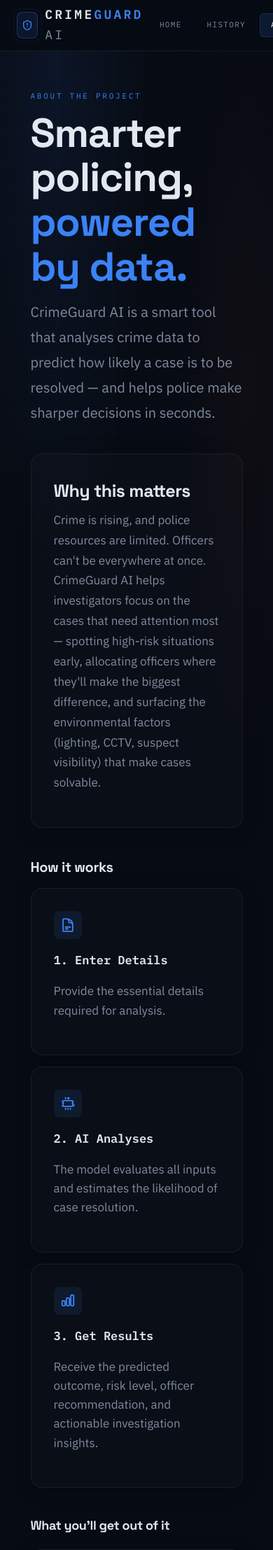
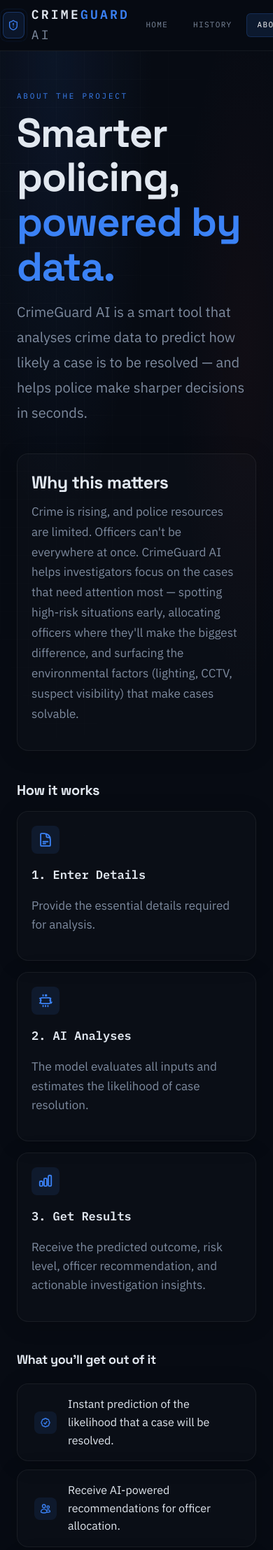
Before and after one commit to aniketghantewad04/CP_Project_CrimeGuard_AI, a Flask app: page /about in a window 390 px wide; the page is wider, and only the part inside the window is pictured. Shown: the top 2215 px of that part at 70% size. Run offline with Flask 3, Linux system fonts and the light colour scheme; parts of the project's set-up code (start-up, migrations or seed data) failed here and were passed over.

Commit message:
Modify footer padding and add media queries
Adjusted footer padding and added responsive styles for various elements.

```diff
--- a/static/css/style.css
+++ b/static/css/style.css
@@ -300,7 +300,7 @@
 /* ===== Footer ===== */
 .site-footer{
   border-top:1px solid var(--border);
-  padding:32px 0; text-align:center;
+  padding:32px 1px; text-align:center;
   font-family:var(--font-mono); font-size:10px;
   text-transform:uppercase; letter-spacing:0.2em; color:var(--muted-2);
 }
@@ -553,6 +553,38 @@
   .print-ticket *{ box-shadow:none !important; text-shadow:none !important; filter:none !important; }
 }
 
+@media (max-width: 768px){
+
+  .wrap{
+    width:100%;
+    padding:0 10px;
+    margin_right:-20px;  }
+
+  .card{
+    width:100%;
+    padding:20px;
+  }
+
+  .hero-verdict-card{
+    width:100%;
+  }
+
+  .stat-grid{
+    grid-template-columns:1fr;
+  }
+
+  .grid-2{
+    grid-template-columns:1fr;
+  }
+
+  .grid-3{
+    grid-template-columns:1fr;
+  }
+.btn-ghost {
+  padding: 10px 5px 10px 5px;
+}
+}
+
 .ticket-header{ display:flex; align-items:flex-start; justify-content:space-between; gap:12px; }
 .ticket-brand{ display:flex; align-items:center; gap:10px; }
 .ticket-badge{ font-size:22px; line-height:1; }
```
